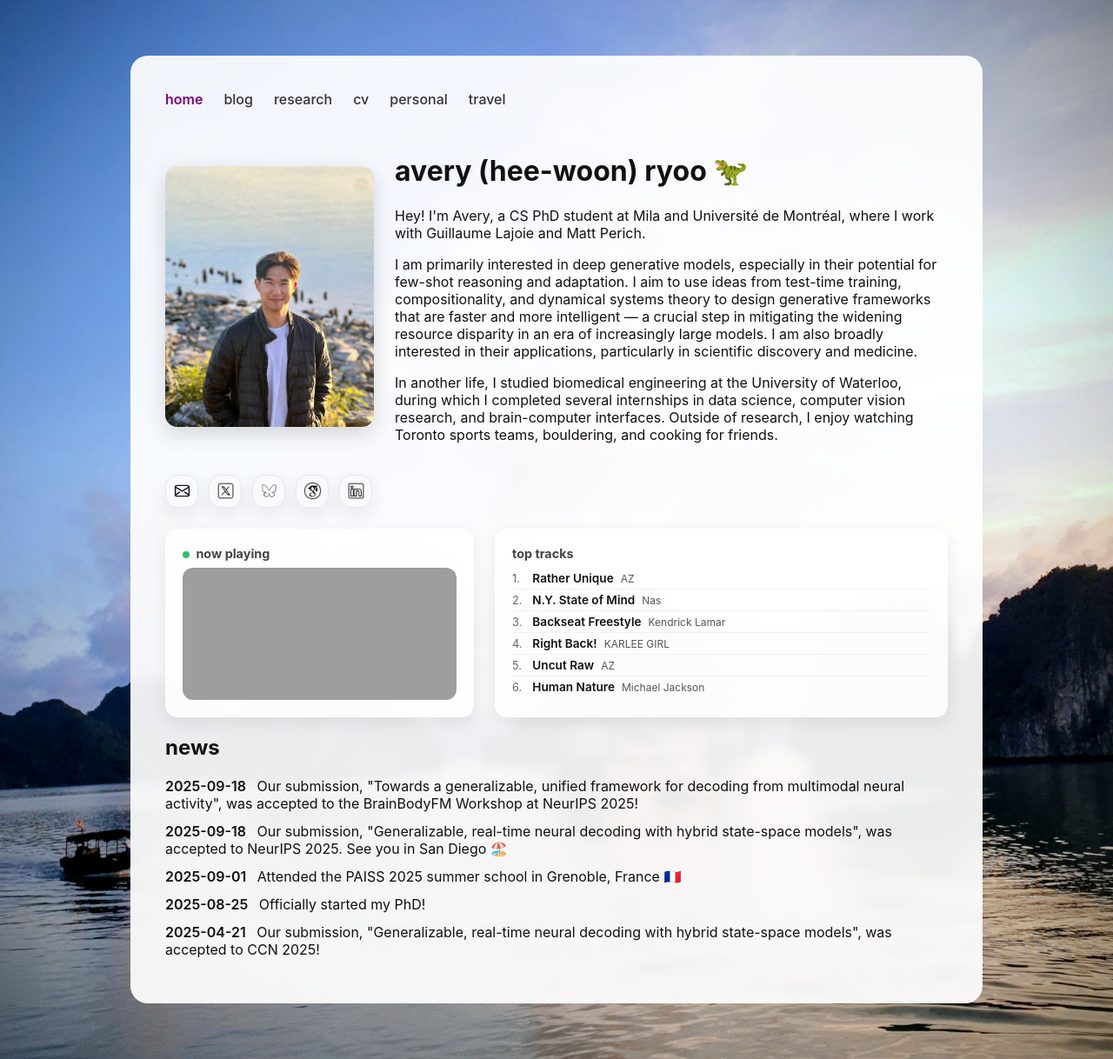
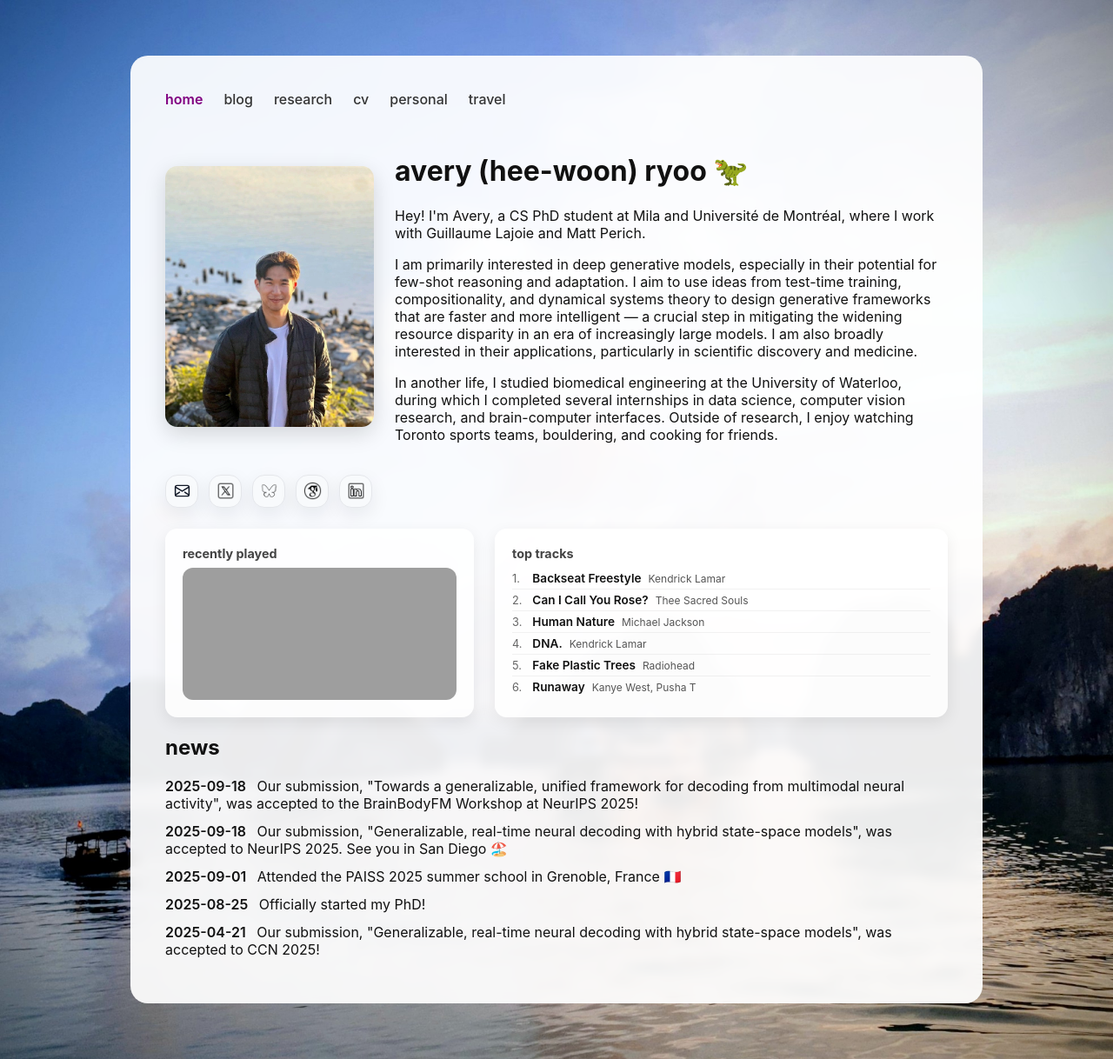
Before and after one commit to averyryoo/averyryoo.github.io, a Jekyll site: the page built from index.md, in a window 1280 px wide. Shown: the whole page at 87% size. Built offline with Jekyll 4.4.1, drawn with Linux system fonts in a browser that asks for light colours; grey boxes are pictures that could not be loaded.

Commit message:
chore: update spotify data

```diff
--- a/_data/spotify.yml
+++ b/_data/spotify.yml
@@ -1,27 +1,27 @@
 now_playing:
-  album: Red (Taylor's Version)
-  album_art: https://i.scdn.co/image/ab67616d00001e02318443aab3531a0558e79a4d
-  artist: Taylor Swift
-  is_playing: true
-  track: Holy Ground (Taylor's Version)
-  url: https://open.spotify.com/track/7J4b3LVCIGO4CMBDFLPoP6
+  album: Mr. A-Z
+  album_art: https://i.scdn.co/image/ab67616d00001e02aea5f17bbea18d74b711f169
+  artist: Jason Mraz
+  is_playing: false
+  track: Mr. Curiosity
+  url: https://open.spotify.com/track/7MxhtoiYMmro4VyBzUFm0P
 top_tracks:
-- artist: AZ
-  track: Rather Unique
-  url: https://open.spotify.com/track/5vxII6AxXbPsAJE5dAdBo9
-- artist: Nas
-  track: N.Y. State of Mind
-  url: https://open.spotify.com/track/0trHOzAhNpGCsGBEu7dOJo
 - artist: Kendrick Lamar
   track: Backseat Freestyle
   url: https://open.spotify.com/track/3aGibUHhQyBsyumYHylw0K
-- artist: KARLEE GIRL
-  track: Right Back!
-  url: https://open.spotify.com/track/2Y9ePPtUErwR4lDBXPpqEr
-- artist: AZ
-  track: Uncut Raw
-  url: https://open.spotify.com/track/4NEdSoLu3M9pEEZM7vO8uq
+- artist: Thee Sacred Souls
+  track: Can I Call You Rose?
+  url: https://open.spotify.com/track/6IAuH3hgTRpUUdmOGubXGS
 - artist: Michael Jackson
   track: Human Nature
   url: https://open.spotify.com/track/4cgjA7B4fJBHyB9Ya2bu0t
-updated_at: 2026-07-05 06:38 UTC
+- artist: Kendrick Lamar
+  track: DNA.
+  url: https://open.spotify.com/track/6HZILIRieu8S0iqY8kIKhj
+- artist: Radiohead
+  track: Fake Plastic Trees
+  url: https://open.spotify.com/track/73CKjW3vsUXRpy3NnX4H7F
+- artist: Kanye West, Pusha T
+  track: Runaway
+  url: https://open.spotify.com/track/3DK6m7It6Pw857FcQftMds
+updated_at: 2026-07-05 09:39 UTC
```
